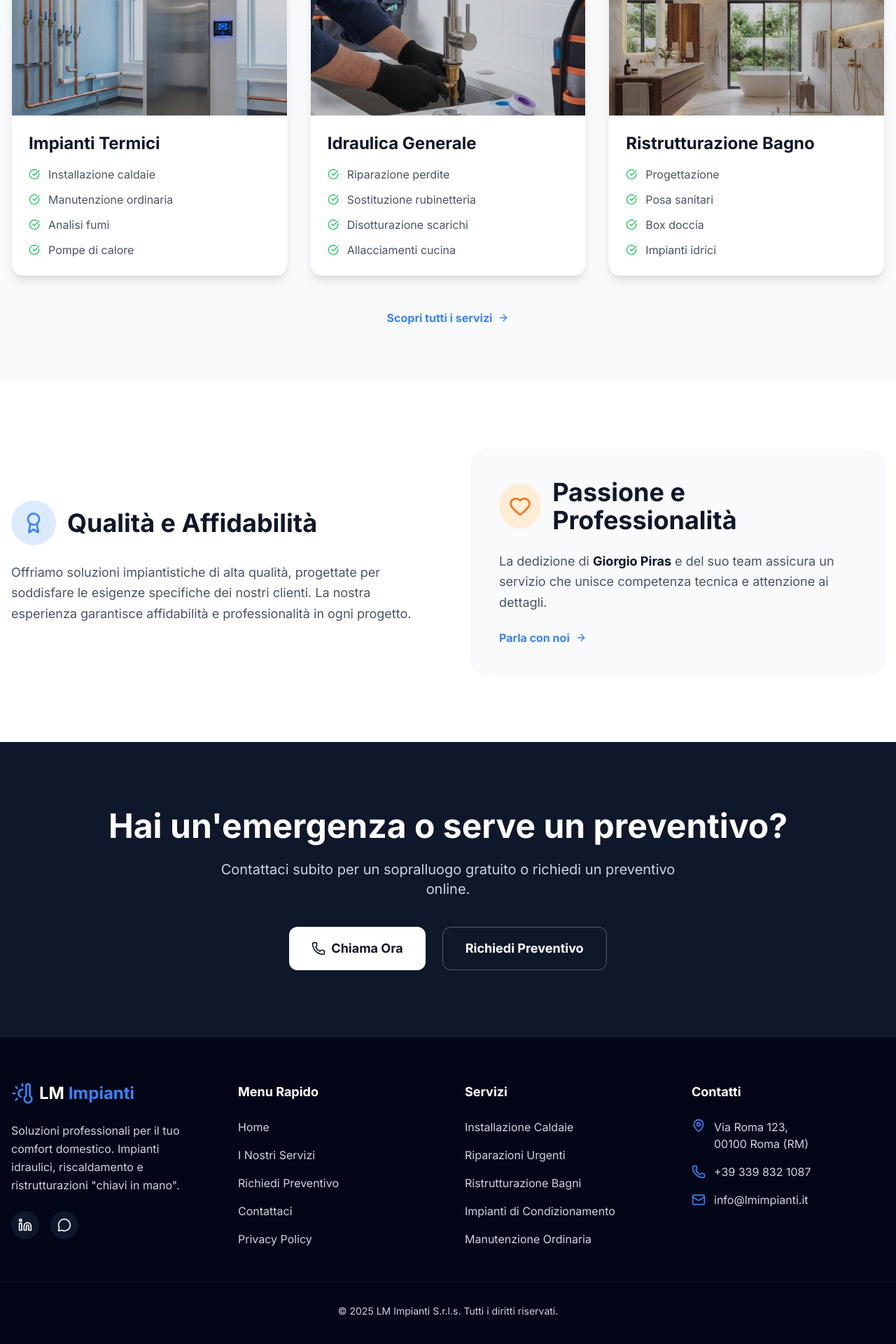
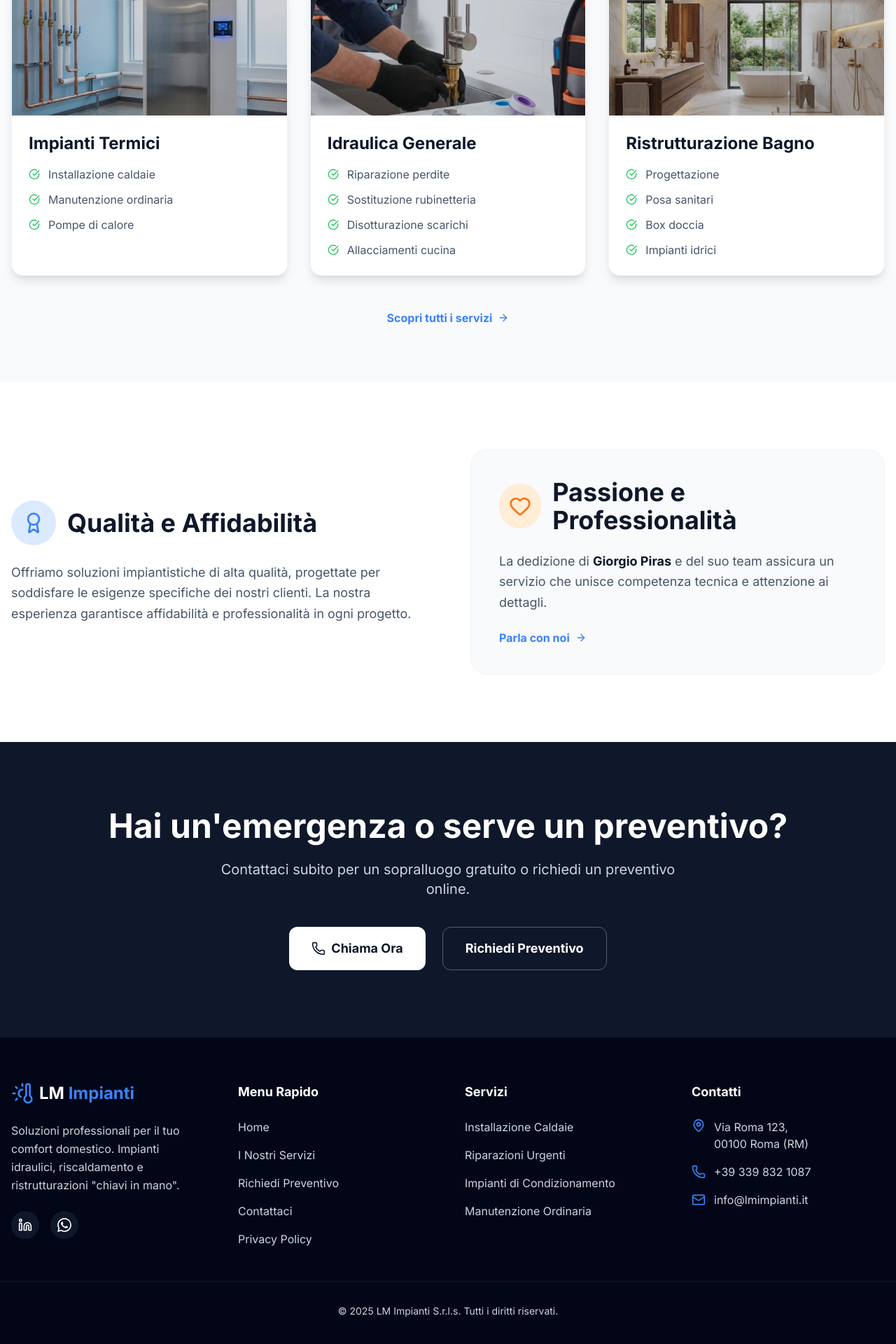
Before and after one commit to lucadibelardino/termoidraulica.746, a React (Vite) app: page / in a window 1280 px wide. Shown: the part 1308-3228 px from the top of the page at 70% size. Built offline with nearby package versions, Linux system fonts and the light colour scheme.

Commit message:
Update whatsapp icon and remove deprecated services

```diff
--- a/src/components/Footer.tsx
+++ b/src/components/Footer.tsx
@@ -1,4 +1,4 @@
-import { ThermometerSun, MapPin, Mail, Phone, Linkedin, MessageCircle } from 'lucide-react';
+import { ThermometerSun, MapPin, Mail, Phone, Linkedin } from 'lucide-react';
 import { Link } from 'react-router-dom';
 
 const Footer = () => {
@@ -19,7 +19,7 @@
                             <Linkedin className="w-5 h-5" />
                         </a>
                         <a href="https://wa.me/393398321087" target="_blank" rel="noopener noreferrer" className="w-10 h-10 rounded-full bg-slate-900 flex items-center justify-center hover:bg-secondary transition-colors text-white">
-                            <MessageCircle className="w-5 h-5" />
+                            <svg viewBox="0 0 24 24" className="w-5 h-5 fill-current" xmlns="http://www.w3.org/2000/svg"><path d="M17.472 14.382c-.297-.149-1.758-.867-2.03-.967-.273-.099-.471-.148-.67.15-.197.297-.767.966-.94 1.164-.173.199-.347.223-.644.075-.297-.15-1.255-.463-2.39-1.475-.883-.788-1.48-1.761-1.653-2.059-.173-.297-.018-.458.13-.606.134-.133.298-.347.446-.52.149-.174.198-.298.298-.497.099-.198.05-.371-.025-.52-.075-.149-.669-1.612-.916-2.207-.242-.579-.487-.5-.669-.51-.173-.008-.371-.01-.57-.01-.198 0-.52.074-.792.372-.272.297-1.04 1.016-1.04 2.479 0 1.462 1.065 2.875 1.213 3.074.149.198 2.096 3.2 5.077 4.487.709.306 1.262.489 1.694.625.712.227 1.36.195 1.871.118.571-.085 1.758-.719 2.006-1.413.248-.694.248-1.289.173-1.413-.074-.124-.272-.198-.57-.347m-5.421 7.403h-.004a9.87 9.87 0 01-5.031-1.378l-.361-.214-3.741.982.998-3.648-.235-.374a9.86 9.86 0 01-1.51-5.26c.001-5.45 4.436-9.884 9.888-9.884 2.64 0 5.122 1.03 6.988 2.898a9.825 9.825 0 012.893 6.994c-.003 5.45-4.437 9.884-9.885 9.884m8.413-18.297A11.815 11.815 0 0012.05 0C5.495 0 .16 5.335.157 11.892c0 2.096.547 4.142 1.588 5.945L.057 24l6.305-1.654a11.882 11.882 0 005.683 1.448h.005c6.554 0 11.89-5.335 11.893-11.893a11.821 11.821 0 00-3.48-8.413z" /></svg>
                         </a>
                     </div>
                 </div>
@@ -42,7 +42,6 @@
                     <ul className="flex flex-col gap-4">
                         <li><Link to="/servizi" className="hover:text-white transition-colors">Installazione Caldaie</Link></li>
                         <li><Link to="/servizi" className="hover:text-white transition-colors">Riparazioni Urgenti</Link></li>
-                        <li><Link to="/servizi" className="hover:text-white transition-colors">Ristrutturazione Bagni</Link></li>
                         <li><Link to="/servizi" className="hover:text-white transition-colors">Impianti di Condizionamento</Link></li>
                         <li><Link to="/servizi" className="hover:text-white transition-colors">Manutenzione Ordinaria</Link></li>
                     </ul>
--- a/src/pages/Home.tsx
+++ b/src/pages/Home.tsx
@@ -88,7 +88,7 @@
                     <div className="grid grid-cols-1 md:grid-cols-2 lg:grid-cols-3 gap-8">
                         <ServiceCard
                             title="Impianti Termici"
-                            items={['Installazione caldaie', 'Manutenzione ordinaria', 'Analisi fumi', 'Pompe di calore']}
+                            items={['Installazione caldaie', 'Manutenzione ordinaria', 'Pompe di calore']}
                             image={heatingImg}
                         />
                         <ServiceCard
--- a/src/pages/Services.tsx
+++ b/src/pages/Services.tsx
@@ -10,7 +10,7 @@
         {
             title: "Riscaldamento",
             desc: "Dall'installazione di nuove caldaie a condensazione alla manutenzione ordinaria. Garantiamo efficienza energetica e sicurezza.",
-            features: ["Installazione Caldaie", "Lavaggio Impianti", "Pompe di Calore", "Analisi Fumi", "Valvole Termostatiche"],
+            features: ["Installazione Caldaie", "Lavaggio Impianti", "Pompe di Calore", "Valvole Termostatiche"],
             img: heatingImg
         },
         {
@@ -22,7 +22,7 @@
         {
             title: "Idraulica & Bagno",
             desc: "Interventi idraulici completi, dalla piccola riparazione alla ristrutturazione chiavi in mano del tuo bagno.",
-            features: ["Rifacimento Bagni", "Sostituzione Sanitari", "Box Doccia", "Rubinetteria", "Ricerca Perdite"],
+            features: ["Sostituzione Sanitari", "Box Doccia", "Rubinetteria", "Ricerca Perdite"],
             img: bathroomImg
         }
     ];
```
